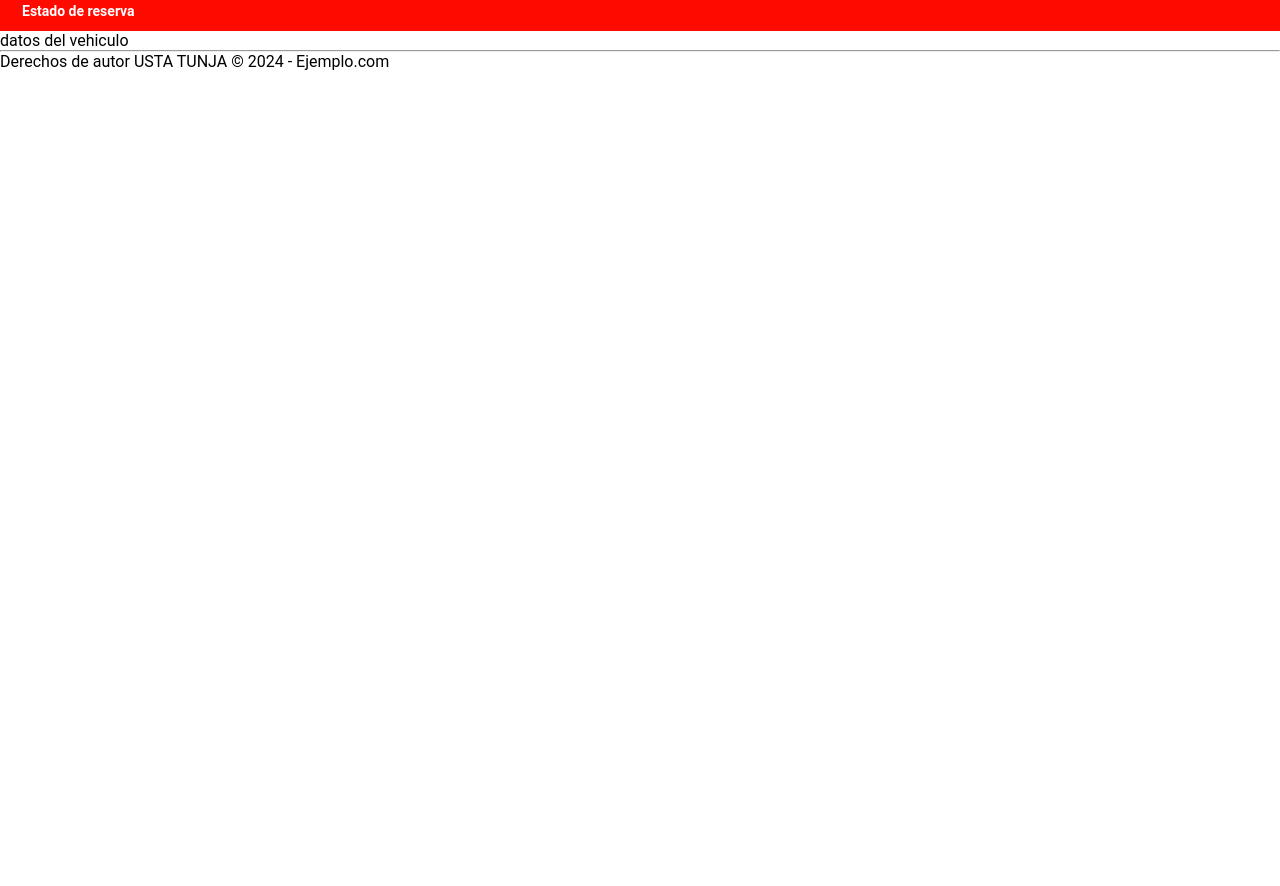
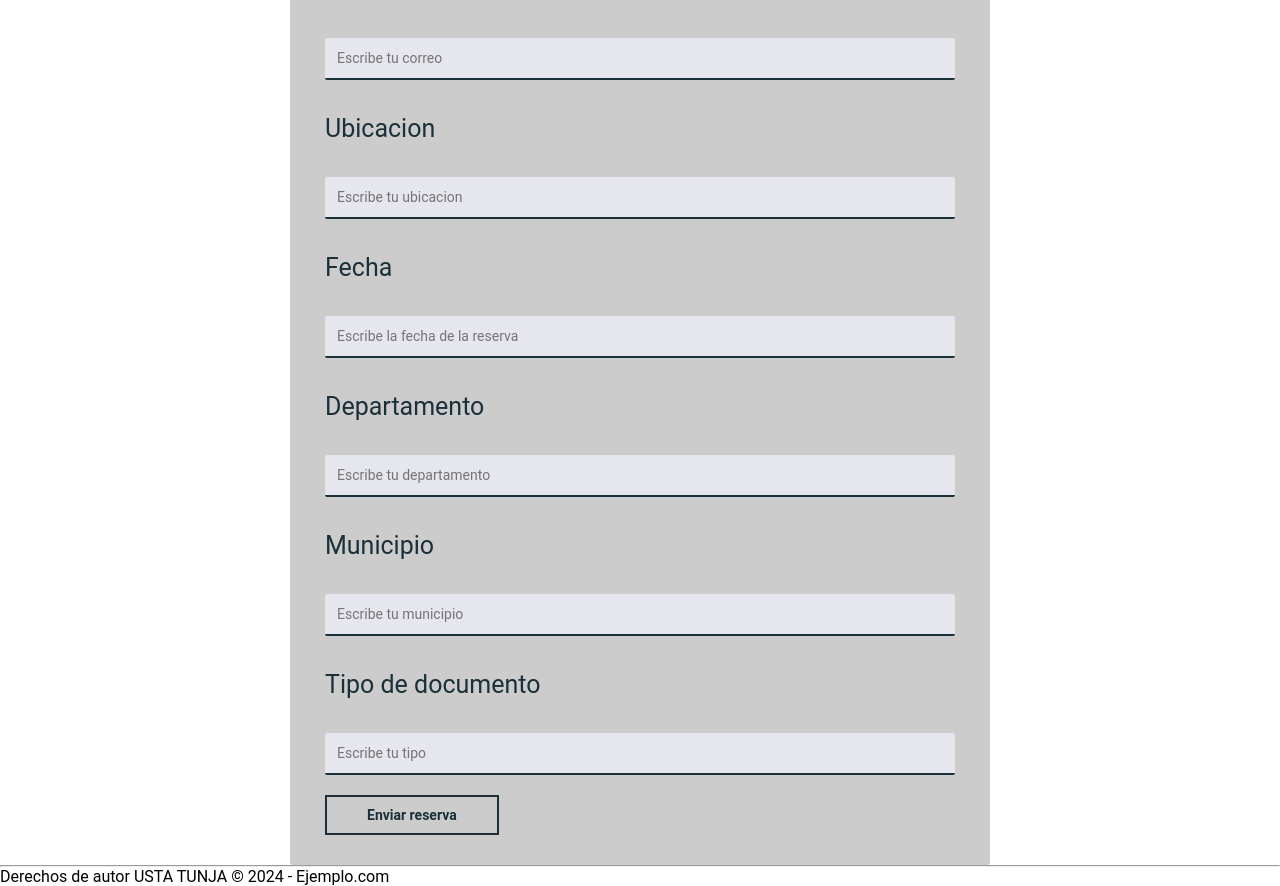
Before and after one commit to Julian-Tobito/CarritosXD, a plain HTML site: page reserva_vehiculos.html in a window 1280 px wide. Shown: the part 268-1154 px from the top of the page. Before the commit the page ends 800 px from the top, so only its background shows below. Drawn offline with Linux system fonts and the light colour scheme.

Commit message:
Estilo de reservas

```diff
--- a/assets/estilos.css
+++ b/assets/estilos.css
@@ -502,6 +502,8 @@ h2 a {
     transform: scale(1.1);
 }
 
+
+
 /* Video Vg */
 
 section#cajaVg {
@@ -574,43 +576,6 @@ section a.CajaBtn {
     transition: all .5s;
 }
 
-/* estilos reservas */
-
-.contenido .btn_reserva {
-    padding: 10px 20px;
-    border: 2px solid #ff0a00;
-    font-size: 14px;
-    background: transparent;
-    font-weight: 600;
-    cursor: pointer;
-    color: #ff0a00;
-    outline: none;
-    transition: all 300ms;
-}
-
-.contenido .btn_reserva {
-    background: #ff0a00;
-    color: #fff;
-}
-
-.titulo_estado_reserva {
-    padding: 10px 20px;
-    border: 2px solid #ff0a00;
-    font-size: 14px;
-    background: transparent;
-    font-weight: 600;
-    cursor: pointer;
-    color: #ff0a00;
-    outline: none;
-    transition: all 300ms;
-
-}
-
-.titulo_estado_reserva {
-    background: #ff0a00;
-    color: #fff;
-
-}
 
 /* Barra de busqueda */
 
@@ -728,3 +693,86 @@ section a.CajaBtn {
         margin-left: -300%;
     }
 }
+
+
+/* estilos reservas */
+
+body#reserva {
+
+    /* background-image: url(../imagenes_login/fondo.jpg); */
+    background-size: cover;
+    background-repeat: no-repeat;
+    background-position: center;
+    background-attachment: fixed;
+
+}
+
+/* .contenedor__contacto .form__contacto {
+    font-weight: normal;
+    font-family: sans-serif;
+} */
+
+.contenedor__reserva .form__reserva {
+    background: #ccc;
+    width: 100%;
+    max-width: 700px;
+    margin: auto;
+    padding: 5px 35px;
+    margin-top: 35px;
+    padding-bottom: 30px;
+    border-radius: 3px;
+}
+
+.contenedor__reserva .form__reserva div {
+    background: #ccc;
+    width: 100%;
+    max-width: 700px;
+    margin: auto;
+    padding: 5px 5px;
+    margin-top: 10px;
+    padding-bottom: 10px;
+    border-radius: 3px;
+}
+
+.contenedor__reserva .form__reserva .form-label {
+    display: block;
+    font-size: 25px;
+    text-align: left;
+    margin-bottom: 20px;
+    color: #1b3039;
+    padding: 14px 0px;
+
+}
+
+.contenedor__reserva .form__reserva .form-input {
+    background-color: #e6e6ee;
+    border: none;
+    outline: none;
+    border-bottom: 2px solid #1b3039;
+    width: 100%;
+    padding: 12px;
+    margin-bottom: 20px;
+    border-radius: 2px;
+    font-size: 14px;
+    color: #fff;
+    font-family: 'Roboto', sans-serif;
+}
+
+.contenedor__reserva .form__reserva .btn_sumbit_reserva {
+
+    padding: 10px 40px;
+    border: 2px solid #1b3039;
+    font-size: 14px;
+    background: transparent;
+    font-weight: 600;
+    cursor: pointer;
+    color: #1b3039;
+    outline: none;
+    transition: all 300ms;
+
+}
+
+.contenedor__reserva .form__reserva .btn_sumbit_reserva:hover {
+    background: #1b3039;
+    color: #fff;
+}
--- a/reserva_vehiculos.html
+++ b/reserva_vehiculos.html
@@ -26,28 +26,41 @@
 
     </header>
     <main>
+        <!-- Contenido principal -->
+        <!-- Agrega aquí el formulario de reserva de vehículos -->
+        <div class="contenedor__reserva">
 
-        <div class="contenedor_reserva">
-            <h1>Infromación de tu Vehículo</h1>
-            <form class="reserva_form">
-                <div class="form-group">
-                    <img src="imagenes/descarga.jpeg" alt="">
-                </div>
+            <form action="https://formsubmit.co/your@email.com" method="POST" class="form__reserva">
+
+                <label for="telefono" class="form-label">Telefono</label>
+                <input type="text" id="telefono" class="form-input" placeholder="Escribe tu telefono">
+
+                <label for="email" class="form-label">Correo</label>
+                <input type="text" id="email" class="form-input" placeholder="Escribe tu correo">
+
+                <label for="ubicacion" class="form-label">Ubicacion</label>
+                <input type="text" id="mensaje" class="form-input" placeholder="Escribe tu ubicacion"></input>
+
+                <label for="fecha" class="form-label">Fecha</label>
+                <input type="text" id="mensaje" class="form-input" placeholder="Escribe la fecha de la reserva"></input>
+
+                <label for="departamento" class="form-label">Departamento</label>
+                <input type="text" id="departaento" class="form-input" placeholder="Escribe tu departamento"></input>
+
+                <label for="municipio" class="form-label">Municipio</label>
+                <input type="text" id="municipio" class="form-input" placeholder="Escribe tu municipio"></input>
+
+
+                <label for="id" class="form-label">Tipo de documento</label>
+                <input type="text" id="id" class="form-input" placeholder="Escribe tu tipo"></input>
+
+
+                <input type="submit" class="btn_sumbit_reserva" value="Enviar reserva">
+
 
             </form>
+
         </div>
-
-        <div class="contenedor_informacion_reserva">
-            <main>
-                <h2 class="titulo_estado_reserva">Estado de reserva</h2>
-                <p>
-                    <script href="script_reserva.js"></script> datos del vehiculo
-                </p>
-            </main>
-        </div>
-
-
-
 
     </main>
     <footer>
```
